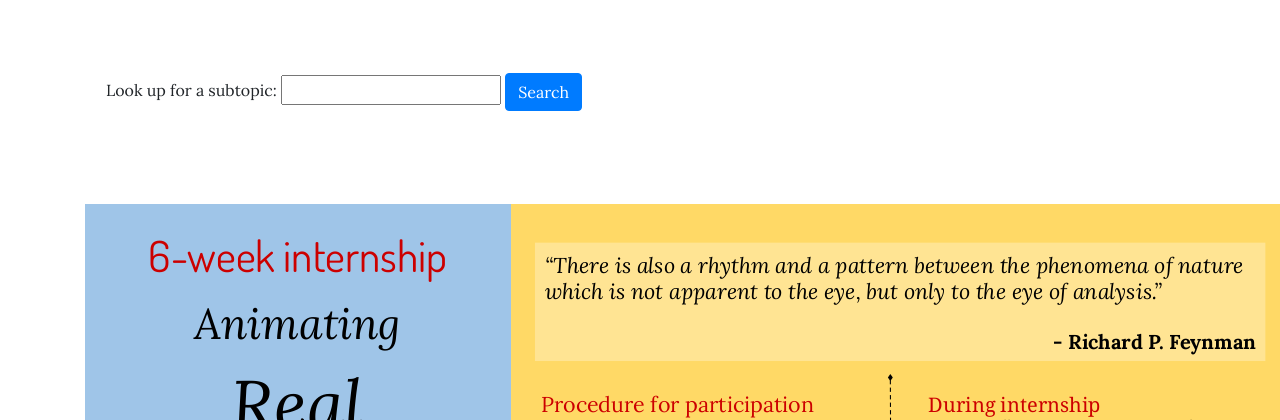
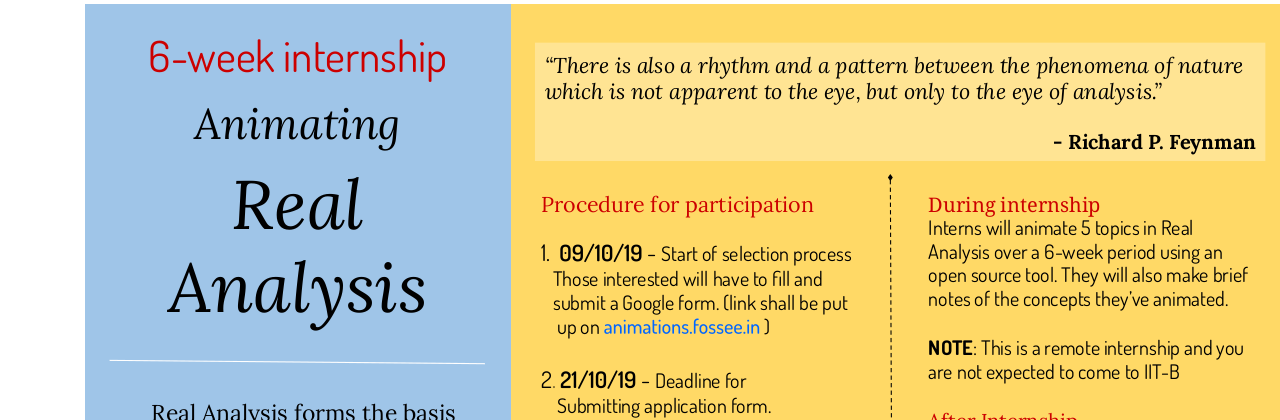
Before and after one commit to purusharths/django_math.animations, a Django app: page /internship/ in a window 1280 px wide. Shown: the part 149-569 px from the top of the page. Run offline with Django 3.2, Linux system fonts and the light colour scheme; some libraries are stand-ins or nearby versions.

Commit message:
Intership page fixed

```diff
--- a/templates/fossee_math_pages/internship.html
+++ b/templates/fossee_math_pages/internship.html
@@ -1,27 +1,12 @@
 {% extends 'base.html' %}{% block title %}Real Analysis{% endblock %}{% block content %}
+
+    <br/>
 
     <!-- Page Content -->
     <div class="container serif text-wrap">
-
-        <div class="card my-5 py-4 border border-white">
-            <div class="card-body">
-                <!--<h1 class="serif">Real Analysis</h1>-->
-                <p class=" m-0">Look up for a subtopic: <input type="text"/>
-                    <a class="btn btn-primary" href="#">Search</a></p>
-                <!--<small class="float-right"> <a href="/">Home</a> > Real Analysis</small> -->
-            </div>
-        </div>
-
-
         <img src="{{ ROOT_URL }}/static/web-files/img/internship.png"/>
-
-
     </div><!-- row -->
 
-
     <br/>
-    <br/>
-    <hr/>
-    </div><!-- /.container -->
 
 {% endblock %}
```
